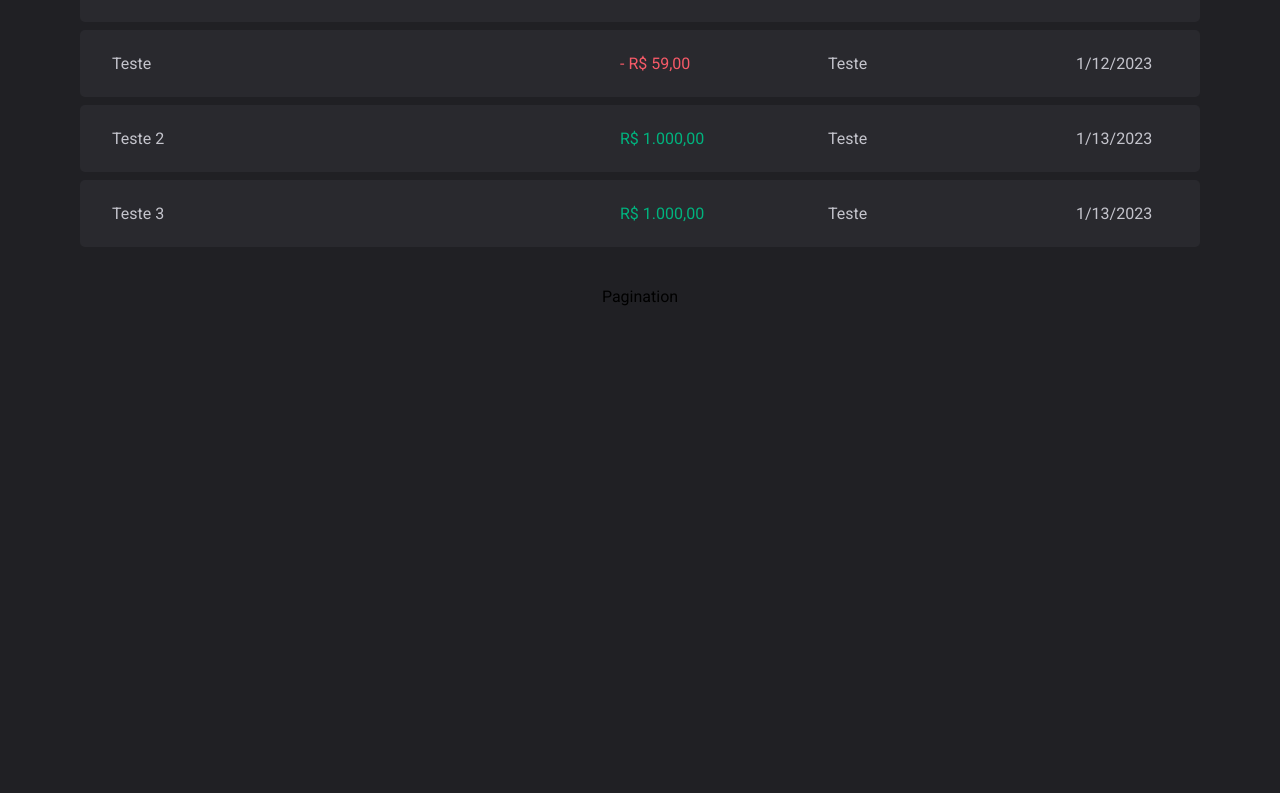
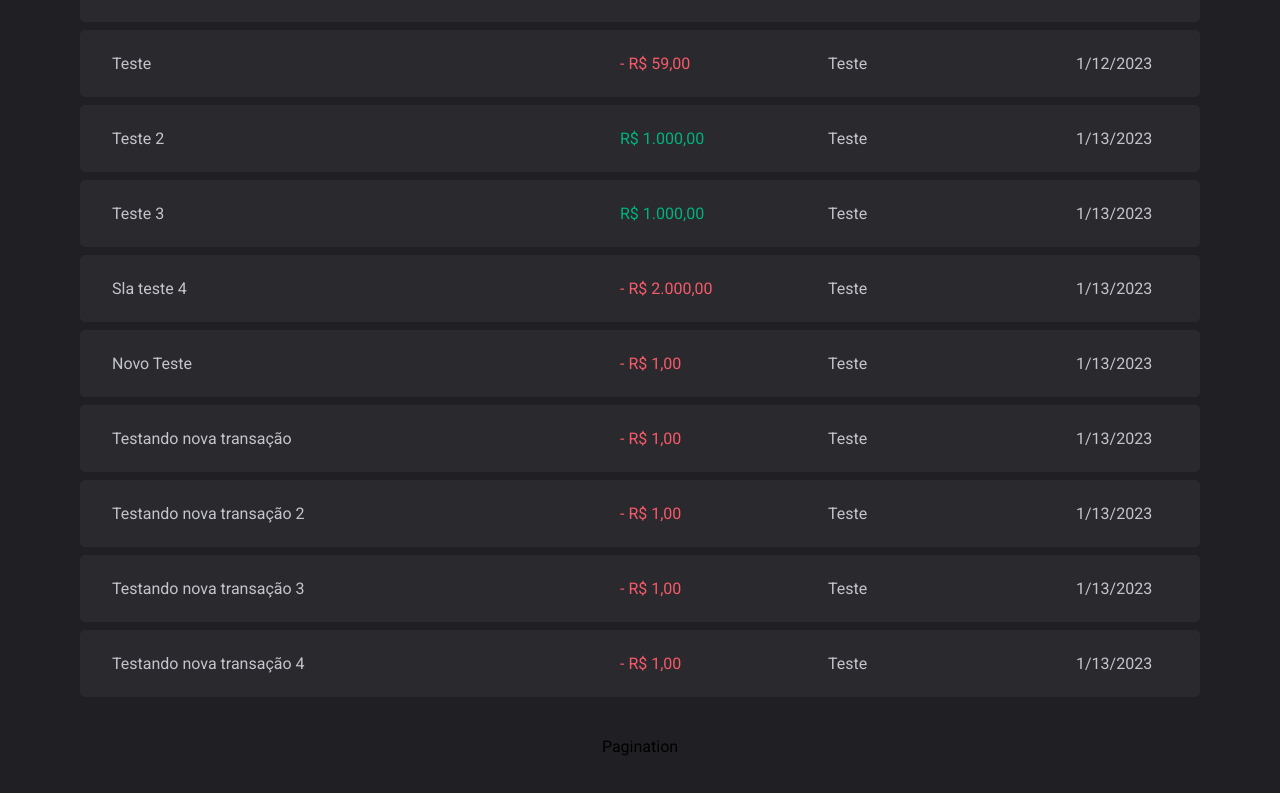
Before and after one commit to Lucariozin/ignite-dtmoney, a React (Vite) app: page / in a window 1280 px wide. Shown: the part 609-1402 px from the top of the page. Before the commit the page ends 955 px from the top, so only its background shows below. Built offline with nearby package versions, Linux system fonts and the light colour scheme; no server answers; data requests are answered from the project's data file.

Commit message:
implementing 'create new transaction' feature.

```diff
--- a/json-server/server.json
+++ b/json-server/server.json
@@ -47,6 +47,54 @@
       "category": "Teste",
       "createdAt": "2023-01-13T15:08:13.154Z",
       "id": 6
+    },
+    {
+      "type": "outcome",
+      "description": "Sla teste 4",
+      "value": 2000,
+      "category": "Teste",
+      "createdAt": "2023-01-13T18:44:44.883Z",
+      "id": 7
+    },
+    {
+      "type": "outcome",
+      "description": "Novo Teste",
+      "value": 1,
+      "category": "Teste",
+      "createdAt": "2023-01-13T19:13:50.571Z",
+      "id": 8
+    },
+    {
+      "type": "outcome",
+      "description": "Testando nova transação",
+      "value": 1,
+      "category": "Teste",
+      "createdAt": "2023-01-13T19:25:31.230Z",
+      "id": 9
+    },
+    {
+      "type": "outcome",
+      "description": "Testando nova transação 2",
+      "value": 1,
+      "category": "Teste",
+      "createdAt": "2023-01-13T19:29:30.090Z",
+      "id": 10
+    },
+    {
+      "type": "outcome",
+      "description": "Testando nova transação 3",
+      "value": 1,
+      "category": "Teste",
+      "createdAt": "2023-01-13T19:45:30.051Z",
+      "id": 11
+    },
+    {
+      "type": "outcome",
+      "description": "Testando nova transação 4",
+      "value": 1,
+      "category": "Teste",
+      "createdAt": "2023-01-13T19:45:59.213Z",
+      "id": 12
     }
   ]
 }
--- a/src/components/Header/Header.tsx
+++ b/src/components/Header/Header.tsx
@@ -1,3 +1,5 @@
+import { useState } from 'react'
+
 import * as Dialog from '@radix-ui/react-dialog'
 
 import { NewTransactionModal } from '@components/Modals/NewTransactionModal'
@@ -15,6 +17,11 @@ import {
 } from './Header.styles'
 
 export const Header = () => {
+  const [newTransactionModalIsOpen, setNewTransactionModalIsOpen] = useState(false)
+
+  const openNewTransactionModal = () => setNewTransactionModalIsOpen(true)
+  const closeNewTransactionModal = () => setNewTransactionModalIsOpen(false)
+
   return (
     <Container>
       <Wrapper>
@@ -24,12 +31,12 @@ export const Header = () => {
             <LogoText>DT Money</LogoText>
           </Logo>
 
-          <Dialog.Root>
+          <Dialog.Root open={newTransactionModalIsOpen}>
             <Dialog.Trigger asChild>
-              <NewTransactionButton>Nova transação</NewTransactionButton>
+              <NewTransactionButton onClick={openNewTransactionModal}>Nova transação</NewTransactionButton>
             </Dialog.Trigger>
 
-            <NewTransactionModal />
+            <NewTransactionModal closeModal={closeNewTransactionModal} />
           </Dialog.Root>
         </NewTransactionContainer>
 
--- a/src/components/Modals/NewTransactionModal/NewTransactionModal.tsx
+++ b/src/components/Modals/NewTransactionModal/NewTransactionModal.tsx
@@ -4,17 +4,21 @@ import { NewTransactionForm } from './components/NewTransactionForm'
 
 import { CloseButton, Content, Overlay, Title } from './NewTransactionModal.styles'
 
-export const NewTransactionModal = () => {
+interface NewTransactionModalProps {
+  closeModal: () => void
+}
+
+export const NewTransactionModal = ({ closeModal }: NewTransactionModalProps) => {
   return (
     <Dialog.Portal>
-      <Overlay />
+      <Overlay onClick={closeModal} />
 
-      <Content>
-        <CloseButton />
+      <Content onEscapeKeyDown={closeModal}>
+        <CloseButton onClick={closeModal} />
 
         <Title>Nova transação</Title>
 
-        <NewTransactionForm />
+        <NewTransactionForm closeModal={closeModal} />
       </Content>
     </Dialog.Portal>
   )
--- a/src/components/Modals/NewTransactionModal/components/NewTransactionForm/NewTransactionForm.tsx
+++ b/src/components/Modals/NewTransactionModal/components/NewTransactionForm/NewTransactionForm.tsx
@@ -1,8 +1,11 @@
 import { useForm, Controller } from 'react-hook-form'
+import { ArrowCircleDown, ArrowCircleUp } from 'phosphor-react'
+
+import * as zod from 'zod'
 import { zodResolver } from '@hookform/resolvers/zod'
-import * as zod from 'zod'
+import { zodValidationSchema } from './zodValidationSchema'
 
-import { ArrowCircleDown, ArrowCircleUp } from 'phosphor-react'
+import { useTransactions } from '@contexts/Transactions'
 
 import {
   Container,
@@ -13,11 +16,17 @@ import {
   TypeButtonsContainer,
 } from './NewTransactionForm.styles'
 
-import { zodValidationSchema } from './zodValidationSchema'
+interface NewTransactionFormInputs extends zod.infer<typeof zodValidationSchema> {
+  type: 'income' | 'outcome'
+}
 
-type NewTransactionFormInputs = zod.infer<typeof zodValidationSchema>
+interface NewTransactionFormProps {
+  closeModal: () => void
+}
 
-export const NewTransactionForm = () => {
+export const NewTransactionForm = ({ closeModal }: NewTransactionFormProps) => {
+  const { createTransaction } = useTransactions()
+
   const { register, control, watch, setValue, handleSubmit, formState } = useForm<NewTransactionFormInputs>({
     defaultValues: { type: 'income' },
     resolver: zodResolver(zodValidationSchema),
@@ -27,14 +36,21 @@ export const NewTransactionForm = () => {
 
   const fieldErrors = formState.errors
 
-  const onTransactionTypeValueChange = (value: 'income' | 'outcome') => {
+  const onTransactionTypeValueChange = (value: NewTransactionFormInputs['type']) => {
     if (!value) return
 
     setValue('type', value)
   }
 
-  const onNewTransactionFormSubmit = (data: NewTransactionFormInputs) => {
-    console.log(data)
+  const onNewTransactionFormSubmit = async (data: NewTransactionFormInputs) => {
+    const newTransaction = {
+      ...data,
+      value: data.price,
+    }
+
+    await createTransaction(newTransaction)
+
+    closeModal()
   }
 
   return (
--- a/src/components/TransactionListContainer/TransactionListContainer.tsx
+++ b/src/components/TransactionListContainer/TransactionListContainer.tsx
@@ -1,11 +1,11 @@
-import { useEffect, useState } from 'react'
-
+import { useEffect, useCallback } from 'react'
 import { MagnifyingGlass } from 'phosphor-react'
 
 import { fetchTransactions } from '@services/api'
 
+import { useTransactions } from '@contexts/Transactions'
+
 import { Pagination } from '@components/Pagination'
-
 import { TransactionItem } from './components/TransactionItem'
 
 import {
@@ -17,29 +17,20 @@ import {
   TransactionList,
 } from './TransactionListContainer.styles'
 
-type Transaction = {
-  id: number
-  description: string
-  value: number
-  category: string
-  type: 'income' | 'outcome'
-  createdAt: Date
-}
+export const TransactionListContainer = () => {
+  const { transactions, setTransactions } = useTransactions()
 
-export const TransactionListContainer = () => {
-  const [transactions, setTransactions] = useState<Transaction[]>([])
-
-  const getTransactions = async () => {
+  const getTransactions = useCallback(async () => {
     const { data } = await fetchTransactions()
 
     if (!data) return
 
-    setTransactions(data)
-  }
+    setTransactions({ transactions: data })
+  }, [setTransactions])
 
   useEffect(() => {
     getTransactions()
-  }, [])
+  }, [getTransactions])
 
   return (
     <Container>
--- a/src/contexts/Transactions/Transactions.reducer.ts
+++ b/src/contexts/Transactions/Transactions.reducer.ts
@@ -7,6 +7,22 @@ const actionsObject: ActionsObjectType = {
     const { summary } = payload
 
     return { ...state, summary }
+  },
+  SET_TRANSACTIONS: ({ state, payload }) => {
+    if (!payload?.transactions) return state
+
+    const { transactions } = payload
+
+    return { ...state, transactions }
+  },
+  CREATE_TRANSACTION: ({ state, payload }) => {
+    if (!payload?.transaction) return state
+
+    const { transaction } = payload
+
+    const newTransactions = [transaction, ...state.transactions]
+
+    return { ...state, transactions: newTransactions }
   },
 }
 
--- a/src/contexts/Transactions/Transactions.tsx
+++ b/src/contexts/Transactions/Transactions.tsx
@@ -1,10 +1,15 @@
-import { createContext, useEffect, useReducer, useContext } from 'react'
+import { createContext, useEffect, useReducer, useContext, useCallback } from 'react'
 
-import { fetchTransactionsSummary } from '@services/api'
+import { createNewTransaction, fetchTransactionsSummary } from '@services/api'
 
 import { reducer } from './Transactions.reducer'
 
-import { TransactionsContextState, TransactionsProviderProps } from './Transactions.types'
+import {
+  CreateTransactionParams,
+  SetTransactionsParams,
+  TransactionsContextState,
+  TransactionsProviderProps,
+} from './Transactions.types'
 
 const initialState: TransactionsContextState = {
   summary: {
@@ -13,12 +18,26 @@ const initialState: TransactionsContextState = {
     total: 0,
   },
   transactions: [],
+  createTransaction: async () => {},
+  setTransactions: () => {},
 }
 
 const TransactionsContext = createContext<TransactionsContextState>(initialState)
 
 export const TransactionsProvider = ({ children }: TransactionsProviderProps) => {
   const [state, dispatch] = useReducer(reducer, initialState)
+
+  const setTransactions = useCallback(({ transactions }: SetTransactionsParams) => {
+    dispatch({ type: 'SET_TRANSACTIONS', payload: { transactions } })
+  }, [])
+
+  const createTransaction = useCallback(async ({ type, description, value, category }: CreateTransactionParams) => {
+    const { data } = await createNewTransaction({ type, description, value, category })
+
+    if (!data) return
+
+    dispatch({ type: 'CREATE_TRANSACTION', payload: { transaction: data } })
+  }, [])
 
   const getSummary = async () => {
     const { data } = await fetchTransactionsSummary()
@@ -32,7 +51,13 @@ export const TransactionsProvider = ({ children }: TransactionsProviderProps) =>
     getSummary()
   }, [])
 
-  return <TransactionsContext.Provider value={state}>{children}</TransactionsContext.Provider>
+  const value: TransactionsContextState = {
+    ...state,
+    createTransaction,
+    setTransactions,
+  }
+
+  return <TransactionsContext.Provider value={value}>{children}</TransactionsContext.Provider>
 }
 
 export const useTransactions = () => useContext(TransactionsContext)
--- a/src/services/api.ts
+++ b/src/services/api.ts
@@ -1,10 +1,17 @@
 import axios from 'axios'
 
-import { Summary, Transaction } from '@contexts/Transactions/Transactions.types'
+import { Summary, Transaction, TransactionType } from '@contexts/Transactions/Transactions.types'
 
 type ResponseObj<T = any> = {
   status?: number
   data?: T
+}
+
+interface CreateNewTransactionParams {
+  type: TransactionType
+  description: string
+  value: number
+  category: string
 }
 
 export const api = axios.create({
@@ -36,3 +43,22 @@ export const fetchTransactionsSummary = async () => {
 
   return response
 }
+
+export const createNewTransaction = async ({ type, description, value, category }: CreateNewTransactionParams) => {
+  let response: ResponseObj<Transaction> = {}
+
+  try {
+    const { status, data } = await api.post<Transaction>('/transactions', {
+      type,
+      description,
+      value,
+      category,
+    })
+
+    const mappedData: Transaction = { ...data, createdAt: new Date(data.createdAt) }
+
+    response = { status, data: mappedData }
+  } catch {}
+
+  return response
+}
```
Also changed, not shown: src/contexts/Transactions/Transactions.types.ts (+22 -3 lines).
